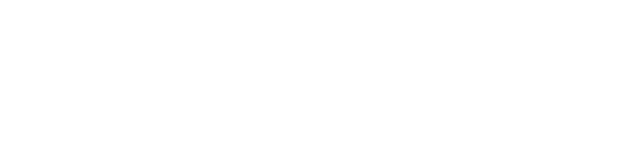
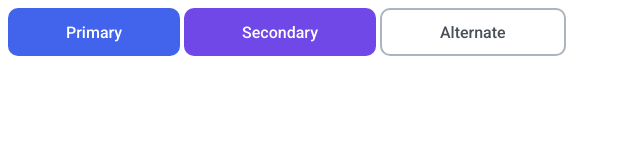
Before and after one commit to nbmprod/htmlcss-20220919_nikita804, a website: page 03-lection1/01-button/index.html in a window 1280 px wide. Shown: the whole page, without its empty margins (0-640 px from the left). Drawn offline with Linux system fonts and the light colour scheme.

Commit message:
button made

```diff
--- a/03-lection1/01-button/button.css
+++ b/03-lection1/01-button/button.css
@@ -1 +1,69 @@
-/* Стилизация кнопки */
+.button_primary{
+    height: 48px;
+    padding: 0 58px;
+    border: 0;
+    border-radius: 10px;
+    background-color:#4263EB;
+    color: #FFFFFF;
+    font-weight: 500;
+    font-size: 16px;
+    line-height: 19px;
+    cursor: pointer;
+    transition: opacity 200ms ease-in-out, background 200ms ease-in-out;
+}
+
+.button_primary:hover{
+    background-color: #2342C0;
+}
+
+.button_primary:disabled{
+    opacity: 0.5;
+    cursor: none;
+}
+
+.button_secondary{
+    height: 48px;
+    padding: 0 58px;
+    border: 0;
+    border-radius: 10px;
+    background-color:#7048E8;
+    color: #FFFFFF;
+    font-weight: 500;
+    font-size: 16px;
+    line-height: 19px;
+    cursor: pointer;
+    transition: opacity 200ms ease-in-out, background 200ms ease-in-out;
+}
+
+.button_secondary:hover{
+    background-color: #5028C6;
+}
+
+.button_secondary:disabled{
+    opacity: 0.5;
+    cursor: none;
+}
+
+.button_alternate{
+    height: 48px;
+    padding: 0 58px;
+    border: 2px solid;
+    border-color: #ACB5BD;
+    border-radius: 10px;
+    background-color:#FFFFFF;
+    color: #495057;
+    font-weight: 500;
+    font-size: 16px;
+    line-height: 19px;
+    cursor: pointer;
+    transition: opacity 200ms ease-in-out, background 200ms ease-in-out;
+}
+
+.button_alternate:hover{
+    border-color: #212429;
+}
+
+.button_alternate:disabled{
+    opacity: 0.5;
+    cursor: none;
+}
--- a/03-lection1/01-button/index.html
+++ b/03-lection1/01-button/index.html
@@ -6,6 +6,9 @@
         <link rel="stylesheet" href="./button.css">
     </head>
     <body>
+        <button class="button button_primary">Primary</button>
+        <button class="button button_secondary">Secondary</button>
+        <button class="button button_alternate">Alternate</button>
 
     </body>
 </html>
```
